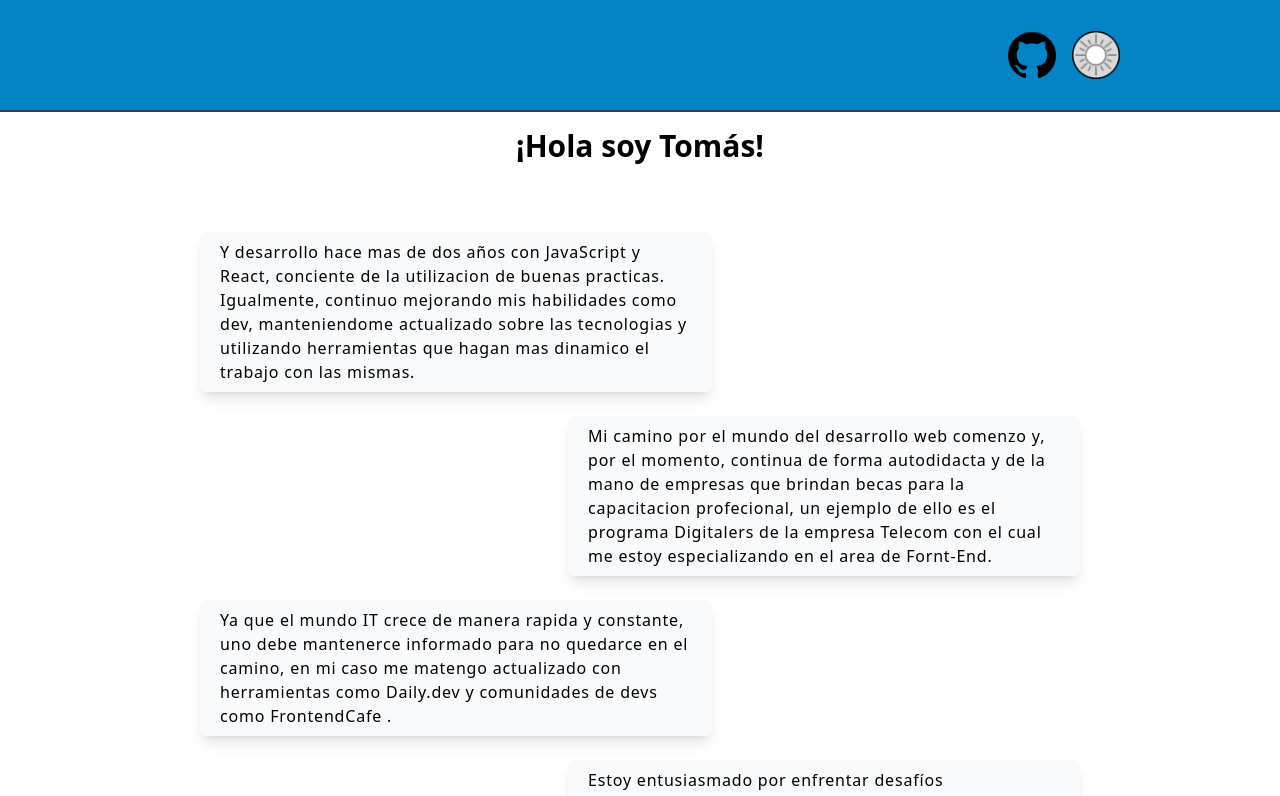
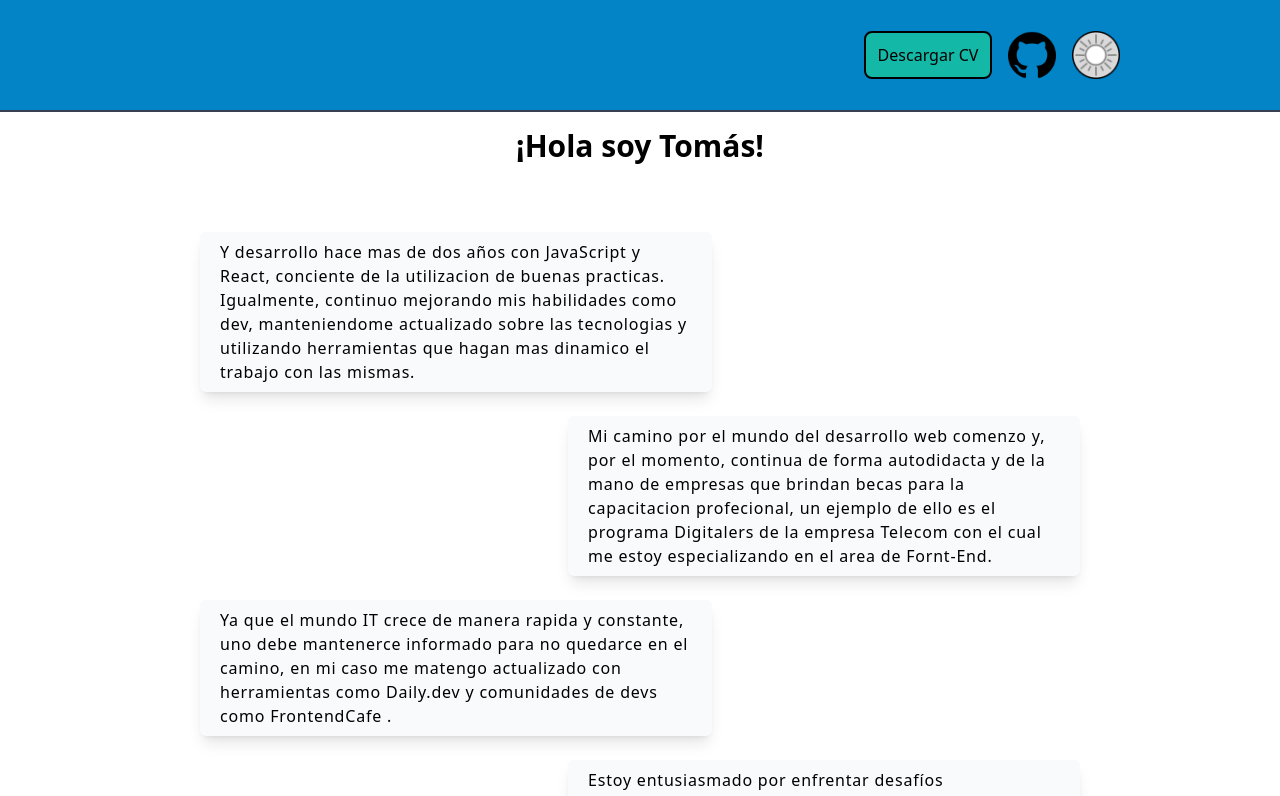
Before and after one commit to Toms-29/portfolio, a React (Vite) app: page / in a window 1280 px wide. Shown: the top 796 px of the page. Built offline with nearby package versions, Linux system fonts and the light colour scheme.

Commit message:
Aplicando y estilando el componente DownloadButton.jsx en Header.jsx

```diff
--- a/src/assets.js
+++ b/src/assets.js
@@ -80,7 +80,7 @@ const assets = {
     files : {
         curriculum : {
             id : 13,
-            src : '/assets/files/ejemplo_cv.txt'
+            src : './assets/files/ejemplo_cv.txt'
         }
     },
 
--- a/src/components/PRESENTATION/Header.jsx
+++ b/src/components/PRESENTATION/Header.jsx
@@ -1,12 +1,19 @@
 import Link from "../CONTAINER/Links"
 import ThemeButton from "../CONTAINER/ThemeButton"
+import DownloadButton from "../CONTAINER/DownloadButton"
+import assets from '../../assets.js'
 
 function Header({ toggleTheme, theme }) {
 
     return (
         <>
             <header className="w-full flex h-28 bg-sky-600 justify-center items-center border-2 border-b-gray-700 border-r-0 border-t-0 border-l-0">
-                <nav className="w-11/12 sm:w-3/4 flex justify-end gap-4">
+                <nav className="w-11/12 sm:w-3/4 flex justify-end gap-4 ">
+                    <DownloadButton
+                        buttonStyle='w-32 h-12 bg-teal-500 rounded-lg border-2 border-black'
+                        archivo={assets.files.curriculum.src}>
+                    </DownloadButton>
+
                     <Link
                         link='https://github.com/Toms-29'
                         imgSrc='./assets/images/github.png'
```
